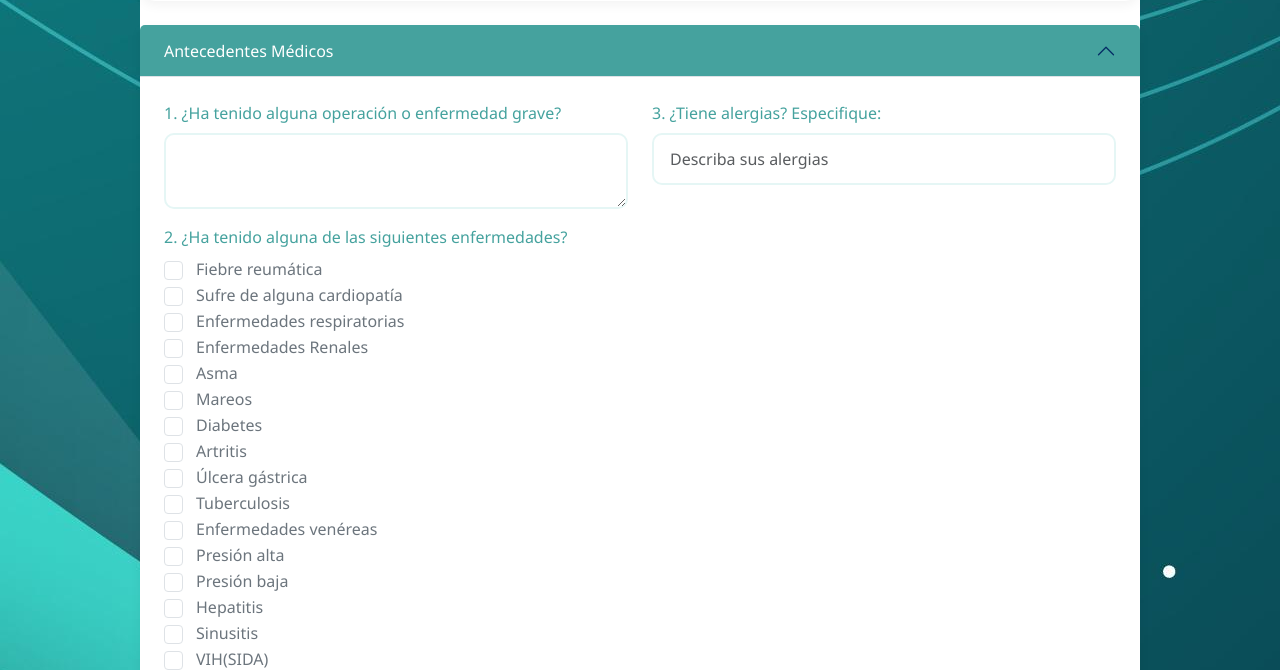
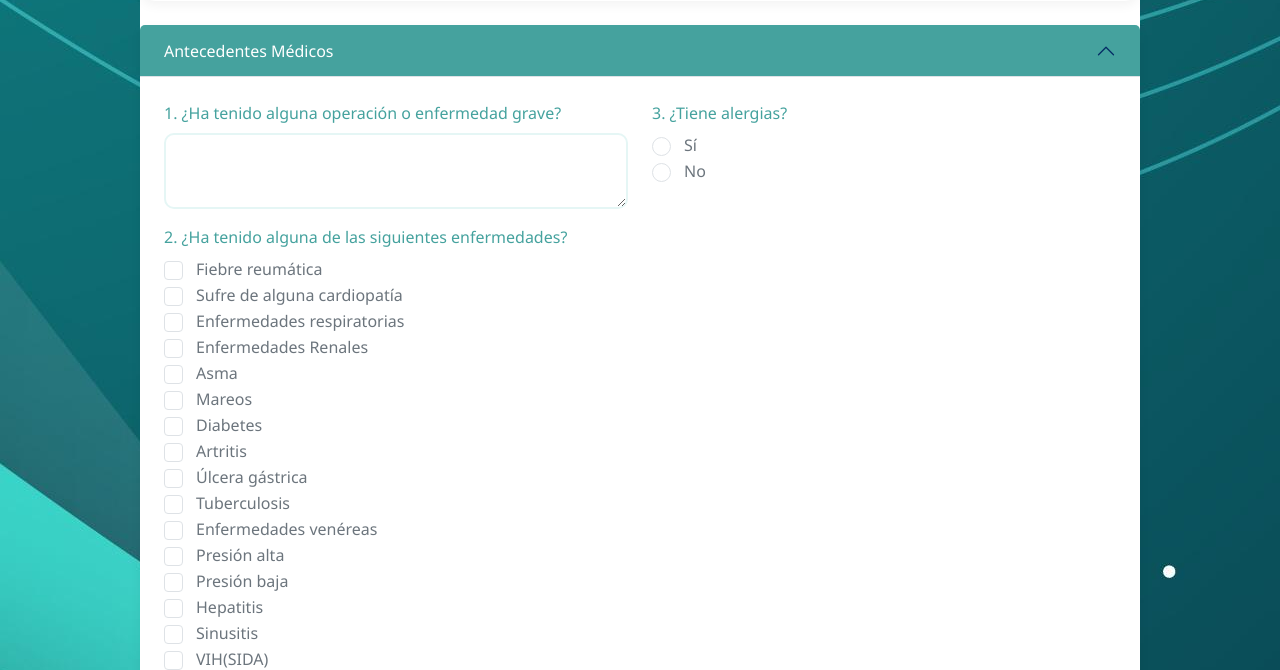
Before and after one commit to HAjiMe-0/BDdentista, a Flask app: template app/templates/formularios/crear_formulario.html in a window 1280 px wide. Shown: the part 685-1355 px from the top of the page. Run offline with Flask 3, Linux system fonts and the light colour scheme; the template is opened without the code that fills it, so the values that code supplies are empty; some libraries are stand-ins or nearby versions.

Commit message:
"modificacion pregunta, formulario"

```diff
--- a/app/templates/formularios/crear_formulario.html
+++ b/app/templates/formularios/crear_formulario.html
@@ -360,9 +360,21 @@ body {
                                     </div>
                                     </div>
                                 </div>
-                                <div class="mb-3" style="margin-bottom: 0;">
-                                    <label class="form-label" for="alergias">3. ¿Tiene alergias? Especifique:</label>
-                                    <input class="form-control" type="text" name="alergias" id="alergias" placeholder="Describa sus alergias" style="margin-top: 0;">
+                                <div class="mb-3">
+                                    <label class="form-label">3. ¿Tiene alergias?</label>
+                                    <div class="form-check">
+                                        <input class="form-check-input" type="radio" name="alergias_opcion" value="Sí" id="alergiasSi" onclick="mostrarEspecificarAlergias(true)">
+                                        <label class="form-check-label" for="alergiasSi">Sí</label>
+                                    </div>
+                                    <div class="form-check">
+                                        <input class="form-check-input" type="radio" name="alergias_opcion" value="No" id="alergiasNo" onclick="mostrarEspecificarAlergias(false)">
+                                        <label class="form-check-label" for="alergiasNo">No</label>
+                                    </div>
+                                    <!-- Campo de texto solo si selecciona "Sí" -->
+                                    <div id="campoEspecificarAlergias" style="display: none; margin-top: 10px;">
+                                        <label class="form-label">Por favor, especifique las alergias:</label>
+                                        <input class="form-control" type="text" name="alergias" id="alergias" placeholder="Describa sus alergias">
+                                    </div>
                                 </div>
                                 <div class="mb-3">
                                     <label class="form-label">4. ¿Siente dolor en el tórax después de hacer ejercicio?</label>
@@ -649,6 +661,17 @@ body {
         }
     });
 </script>
+<script>
+    function mostrarEspecificarAlergias(mostrar) {
+        const campo = document.getElementById('campoEspecificarAlergias');
+        if (mostrar) {
+            campo.style.display = 'block';
+        } else {
+            campo.style.display = 'none';
+            document.getElementById('alergias').value = ''; // Limpiar el campo si se selecciona "No"
+        }
+    }
+</script>
 
 
 {% endblock %}
```
